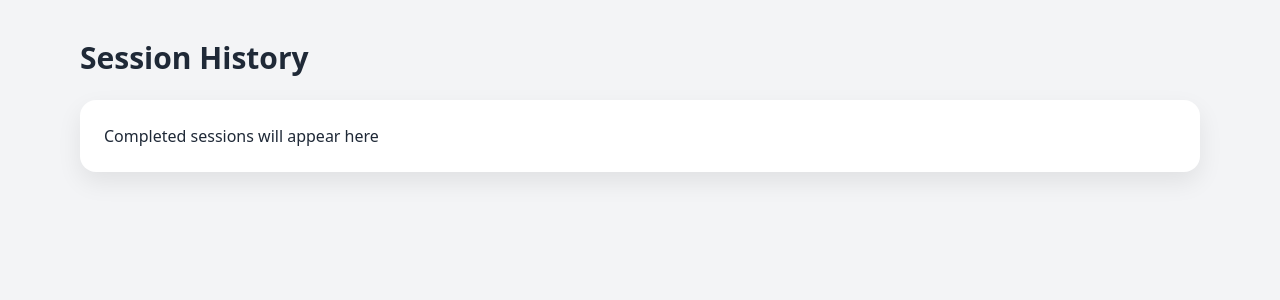
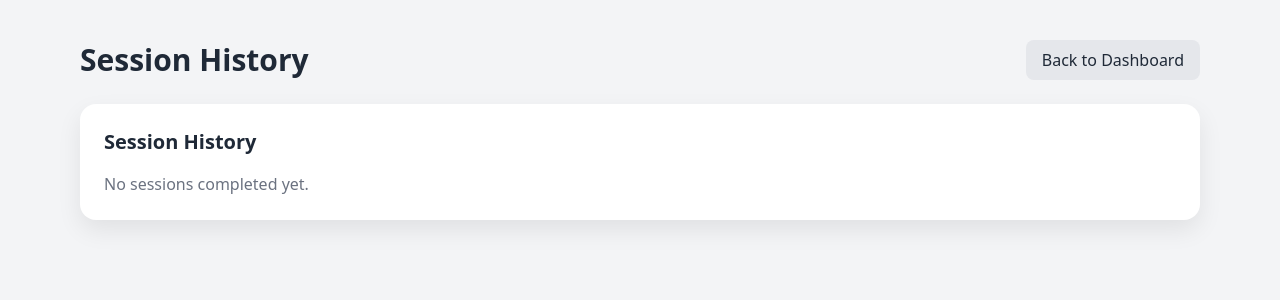
Before and after one commit to Janhavi003/focusflow_pomodoro, a React (Vite) app: page /history in a window 1280 px wide. Shown: the top 300 px of the page. Built offline with nearby package versions, Linux system fonts and the light colour scheme.

Commit message:
Added session history.

```diff
--- /dev/null
+++ b/src/components/SessionHistory.jsx
@@ -0,0 +1,82 @@
+import { useState } from "react"
+import { getSessionHistory } from "../utils/sessionStorage"
+
+function SessionHistory() {
+
+  const [history] = useState(() => {
+    const sessions = getSessionHistory()
+    return sessions.reverse()
+  })
+
+  return (
+
+    <div className="card">
+
+      <h2 className="text-xl font-semibold mb-4">
+        Session History
+      </h2>
+
+      {history.length === 0 ? (
+
+        <p className="text-gray-500">
+          No sessions completed yet.
+        </p>
+
+      ) : (
+
+        <div className="overflow-x-auto">
+
+          <table className="w-full text-left">
+
+            <thead>
+
+              <tr className="border-b">
+
+                <th className="py-2">Date</th>
+                <th className="py-2">Task</th>
+                <th className="py-2">Duration</th>
+
+              </tr>
+
+            </thead>
+
+            <tbody>
+
+              {history.map((session, index) => (
+
+                <tr
+                  key={index}
+                  className="border-b hover:bg-gray-50 dark:hover:bg-gray-700"
+                >
+
+                  <td className="py-2">
+                    {session.date}
+                  </td>
+
+                  <td className="py-2">
+                    {session.task}
+                  </td>
+
+                  <td className="py-2">
+                    {session.duration} min
+                  </td>
+
+                </tr>
+
+              ))}
+
+            </tbody>
+
+          </table>
+
+        </div>
+
+      )}
+
+    </div>
+
+  )
+
+}
+
+export default SessionHistory
--- a/src/pages/History.jsx
+++ b/src/pages/History.jsx
@@ -1,17 +1,33 @@
+import { Link } from "react-router-dom"
+import SessionHistory from "../components/SessionHistory"
+
 function History() {
+
   return (
+
     <div className="container-app py-10">
 
-      <h1 className="text-3xl font-bold mb-6">
-        Session History
-      </h1>
+      <div className="flex justify-between items-center mb-6">
 
-      <div className="card">
-        Completed sessions will appear here
+        <h1 className="text-3xl font-bold">
+          Session History
+        </h1>
+
+        <Link
+          to="/app"
+          className="btn-secondary"
+        >
+          Back to Dashboard
+        </Link>
+
       </div>
 
+      <SessionHistory />
+
     </div>
+
   )
+
 }
 
 export default History
```
